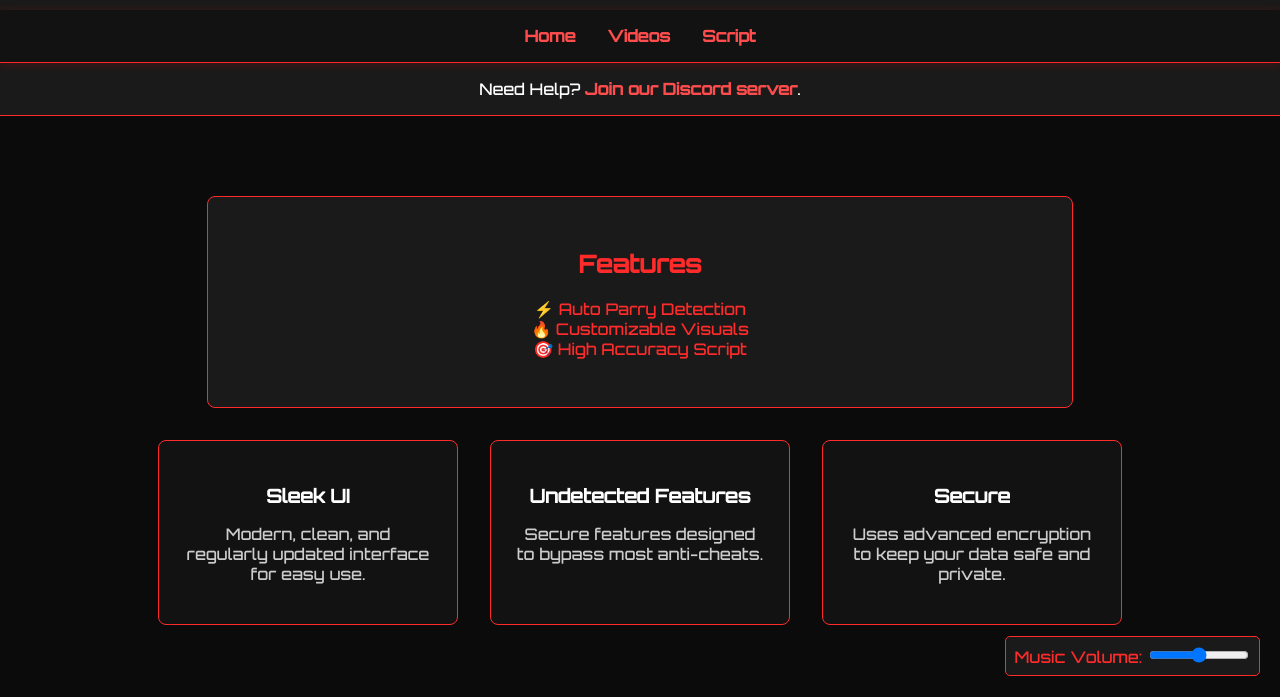
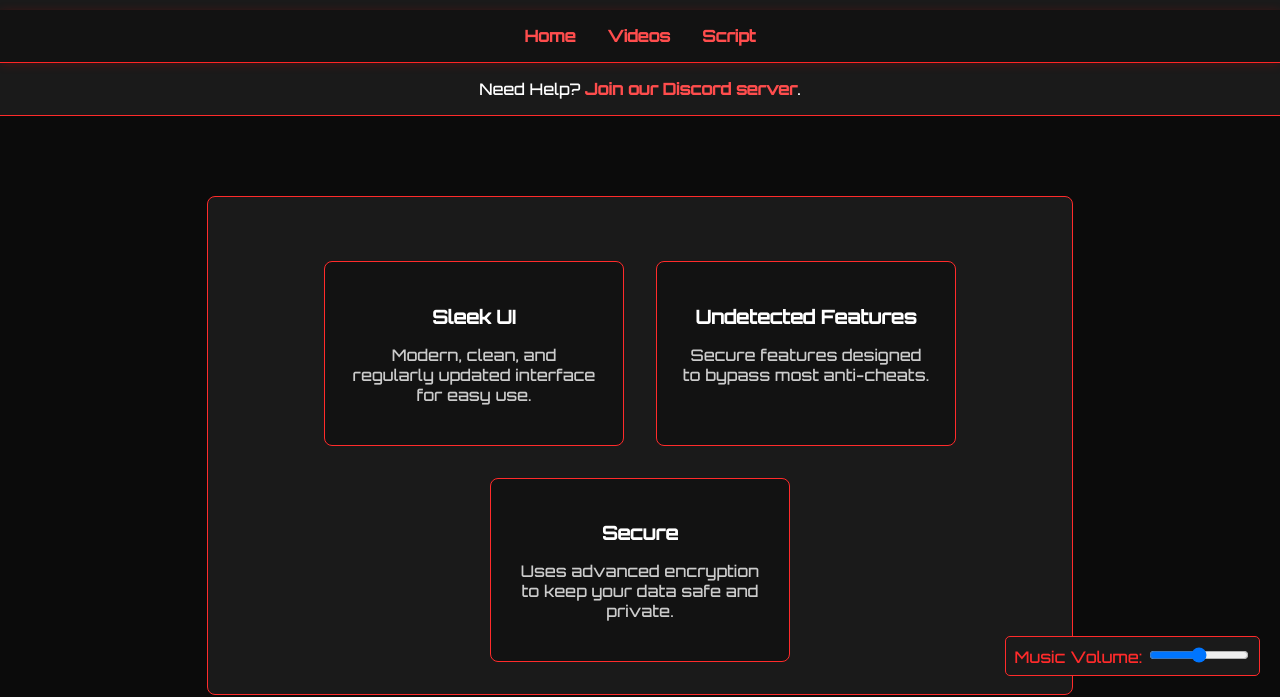
Before and after one commit to exx3l/Argon-Hub-X-Intelligence, a plain HTML site: page Index.html in a window 1280 px wide. Shown: the part 104-801 px from the top of the page. Drawn offline with Linux system fonts and the light colour scheme.

Commit message:
Update Index.html

```diff
--- a/Index.html
+++ b/Index.html
@@ -181,13 +181,6 @@
 
   <section id="home">
     <div class="box">
-      <h2>Features</h2>
-      <ul style="list-style: none; padding-left: 0;">
-        <li>⚡ Auto Parry Detection</li>
-        <li>🔥 Customizable Visuals</li>
-        <li>🎯 High Accuracy Script</li>
-      </ul>
-    </div>
     <div class="features">
       <div class="feature-box">
         <h3>Sleek UI</h3>
```
